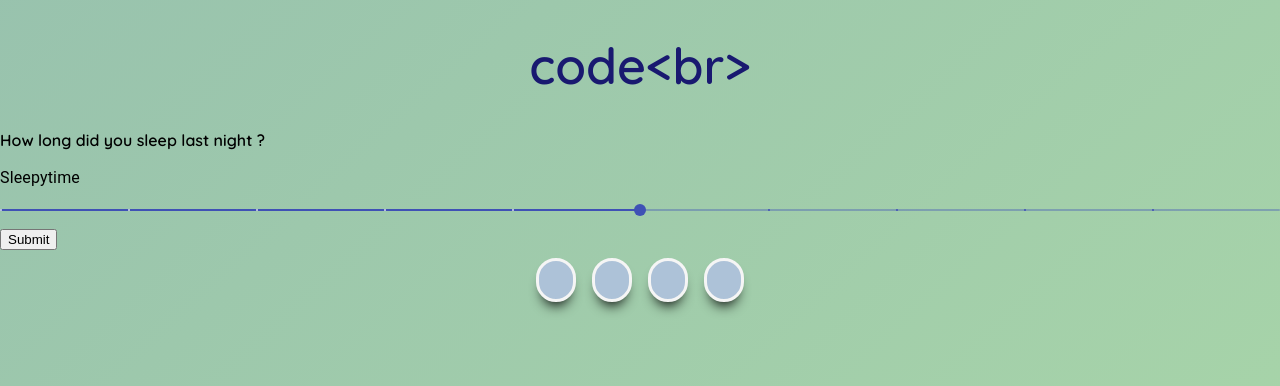
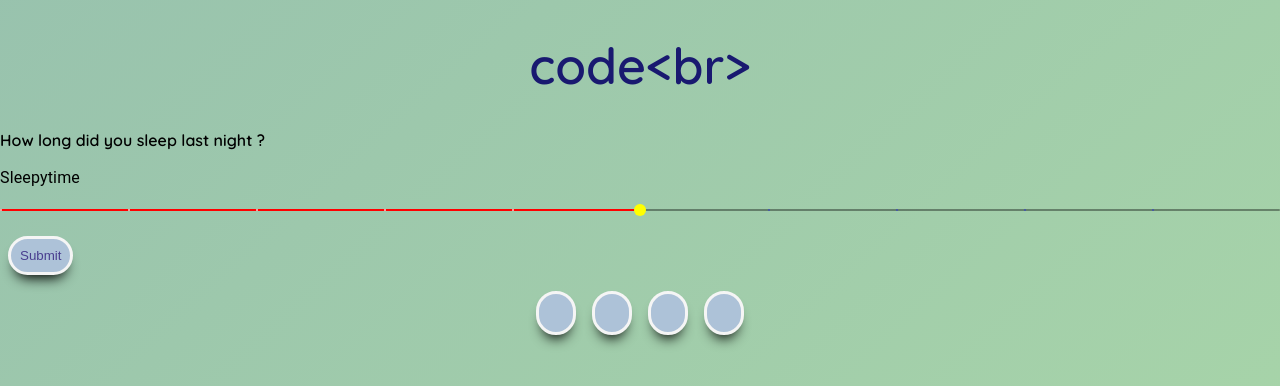
Before and after one commit to fatpav/code-br-, a React (Create React App) app in the folder code_br_client_side/: page /sleep in a window 1280 px wide. Shown: the top 386 px of the page. Built offline with nearby package versions, Linux system fonts and the light colour scheme; no server answers; some icons are missing.

Commit message:
Changed styling on submit button

```diff
--- a/code_br_client_side/src/components/Inputs/Sleep.js
+++ b/code_br_client_side/src/components/Inputs/Sleep.js
@@ -1,11 +1,28 @@
 // import classes from '*.module.css';
 import {Slider, Typography} from '@material-ui/core';
+import { createMuiTheme, makeStyles } from '@material-ui/core/styles';
+import { ThemeProvider } from '@material-ui/styles';
 
 const Sleep = () => {
 
     function valuetext(value) {
         return `${value}`;
     }
+    const sliderTheme = createMuiTheme({
+        overrides:{
+            MuiSlider: {
+              thumb:{
+              color: "yellow",
+              },
+              track: {
+                color: 'red'
+              },
+              rail: {
+                color: 'black'
+              }
+            }
+        }
+    })
 
 
 
@@ -16,6 +33,7 @@ const Sleep = () => {
                 <Typography id="discrete-slider" gutterBottom>
                     Sleepytime
                 </Typography>
+                <ThemeProvider theme={sliderTheme}>
                 <Slider
                     defaultValue={5}
                     getAriaValueText={valuetext}
@@ -25,10 +43,12 @@ const Sleep = () => {
                     marks
                     min={0}
                     max={10}
+                    color='#191170'
                 />
+                </ThemeProvider>
             <form
                 action="" method="post">
-                    <button type="submit">Submit</button>
+                    <button class="navbuttons" type="submit">Submit</button>
             </form>
       </div>
       </>
--- a/code_br_client_side/src/components/NavBar.js
+++ b/code_br_client_side/src/components/NavBar.js
@@ -12,7 +12,7 @@ const NavBar = () => {
 
         <div class="navbar">
             {/* <Tooltip title="Home" /> */}
-            <Link class="navbuttons" to="/"><abbr class="tooltip"title="Home"><HomeOutline /></abbr></Link>
+            <Link class="navbuttons" to="/"><abbr class="tooltip" title="Home"><HomeOutline /></abbr></Link>
 
             <Link class="navbuttons" to="/journal"><abbr class="tooltip" title="Journal"><BookOpenOutline /></abbr></Link>
             <Link class="navbuttons" to="/activities"><abbr class="tooltip" title="Activities"><EmojiHappyOutline /></abbr></Link>
--- a/code_br_client_side/src/index.css
+++ b/code_br_client_side/src/index.css
@@ -262,4 +262,5 @@ text-shadow: 1px 3px 0 #969696, 1px 7px 5px #aba8a8;
   .tooltip {
     transition:0.1s opacity;
     transition-delay:0.1s;
+    font-family: 'Quicksand', sans-serif;
   }
```
Also changed, not shown: 1 other file (tests, documents, lock files or other folders).
